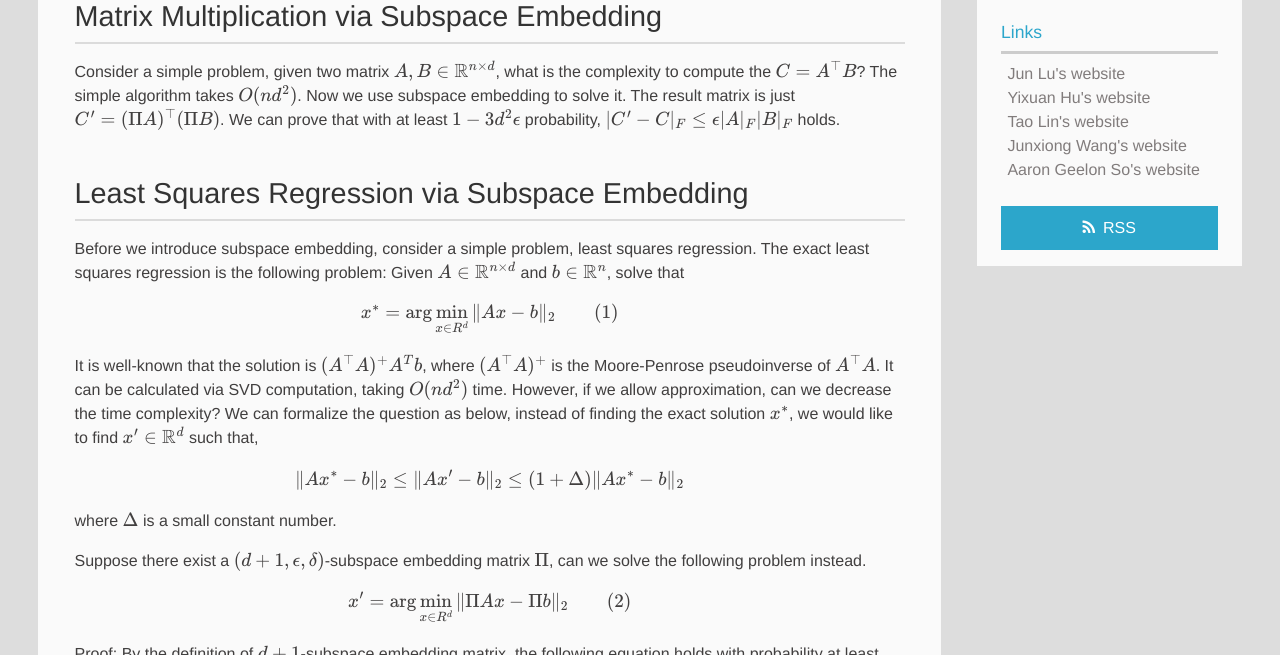
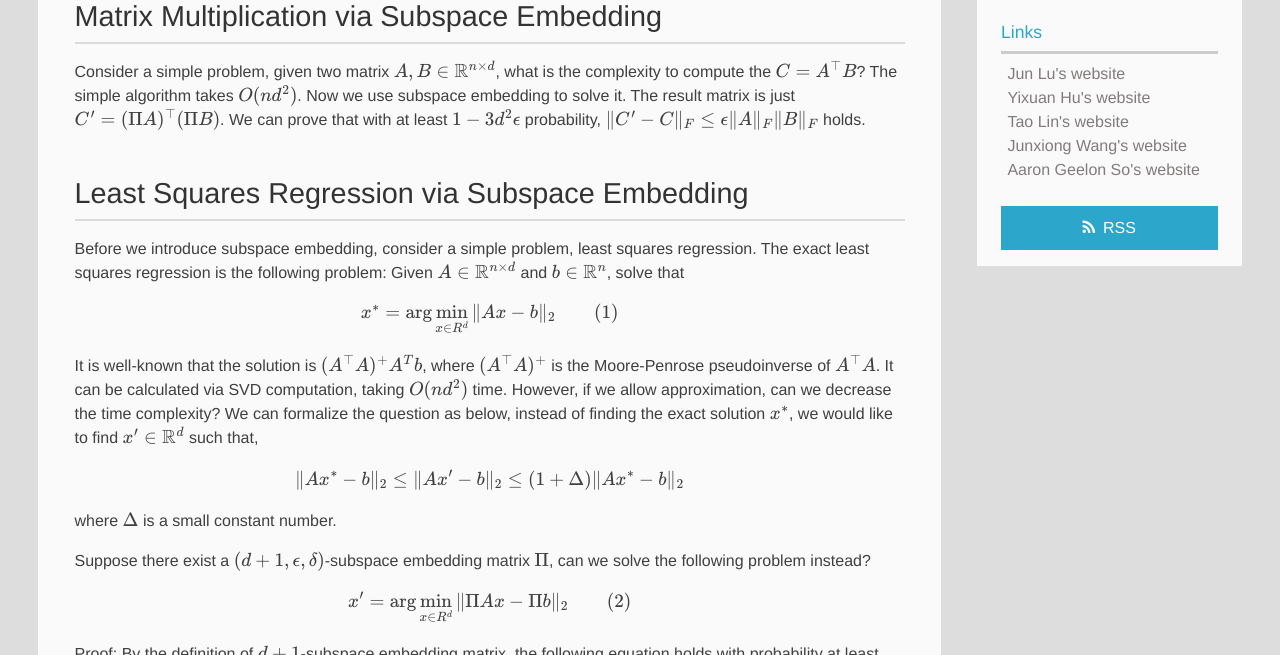
Before and after one commit to cheerml/cheerml.github.io, a Jekyll site: the page built from _posts/2017-10-12-Subspace-Embedding.md, in a window 1280 px wide and 900 px high, scrolled down 605 px. Shown: the part 152-807 px from the top of the window. Built offline with Jekyll 4.4.1, drawn with Linux system fonts in a browser that asks for light colours; formulas are drawn with MathJax 3.

Commit message:
small update

```diff
--- a/_posts/2017-10-12-Subspace-Embedding.md
+++ b/_posts/2017-10-12-Subspace-Embedding.md
@@ -21,7 +21,7 @@
 Essentially, the sketch matrix maps any vector $x \in \mathbb{R}^n$ in the span of the columns of $U$ to $\mathbb{R}^m$ and the $l_2$ norm is preserved with high probability.
 
 ## Matrix Multiplication via Subspace Embedding
-Consider a simple problem, given two matrix $A, B \in \mathbb{R}^{n \times d}$, what is the complexity to compute the  $C = A^{\top} B$? The simple algorithm takes $O(nd^2)$. Now we use subspace embedding to solve it. The result matrix is just $C' = (\Pi A)^{\top} (\Pi B)$. We can prove that with at least $1 - 3d^2 \epsilon$ probability, $\| C' - C \|_F \leq \epsilon \| A \|_F \| B \|_F $ holds.
+Consider a simple problem, given two matrix $A, B \in \mathbb{R}^{n \times d}$, what is the complexity to compute the  $C = A^{\top} B$? The simple algorithm takes $O(nd^2)$. Now we use subspace embedding to solve it. The result matrix is just $C' = (\Pi A)^{\top} (\Pi B)$. We can prove that with at least $1 - 3d^2 \epsilon$ probability, $$\| C' - C \|_F \leq \epsilon \| A \|_F \| B \|_F $$ holds.
 
 ## Least Squares Regression via Subspace Embedding
 
@@ -39,7 +39,7 @@
 
 where $\Delta$ is a small constant number.
 
-Suppose there exist a $(d+1, \epsilon, \delta)$-subspace embedding matrix $\Pi$, can we solve the following problem instead.
+Suppose there exist a $(d+1, \epsilon, \delta)$-subspace embedding matrix $\Pi$, can we solve the following problem instead?
 
 $$
 x' = \arg \min_{x \in R^d } \| \Pi Ax - \Pi b  \|_2 \qquad (2)
```
